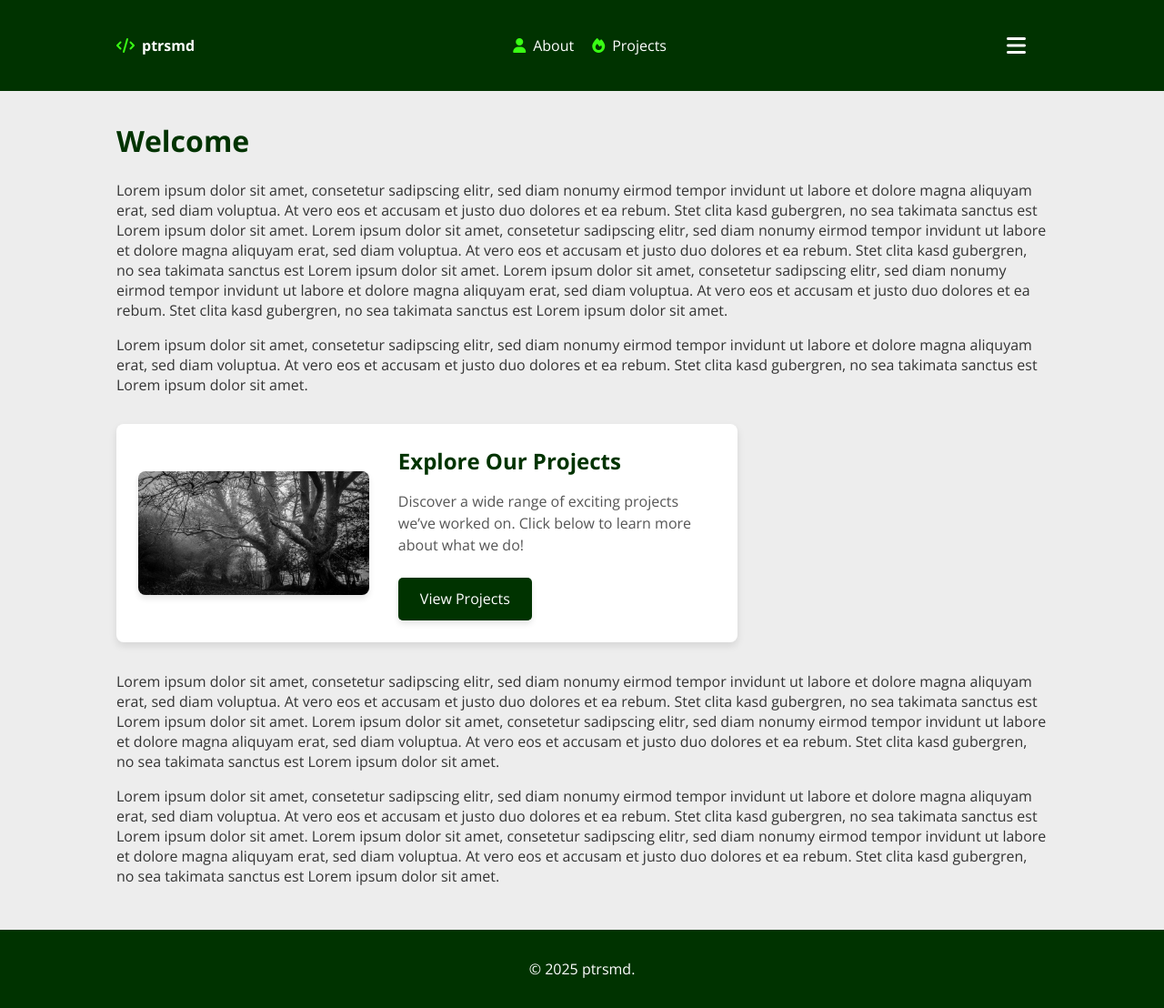
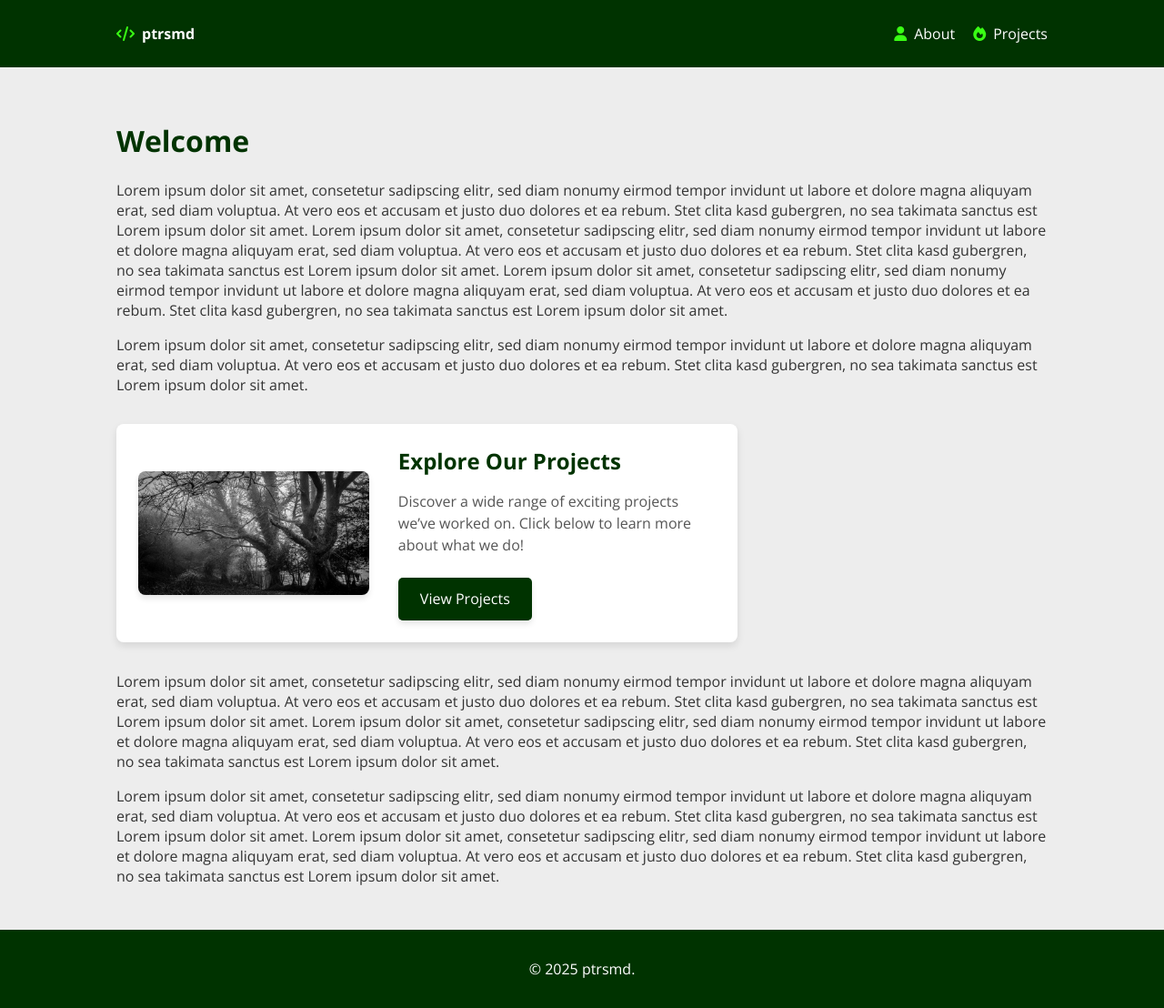
Before and after one commit to schminho/schminho.github.io, a Jekyll site: the page built from index.md, in a window 1280 px wide and 1108 px high. Shown: the whole window at 91% size. Built offline with Jekyll 4.4.1, drawn with Linux system fonts in a browser that asks for light colours.

Commit message:
Update style.css

```diff
--- a/assets/css/style.css
+++ b/assets/css/style.css
@@ -71,17 +71,24 @@ body {
     color: #39FF14; /* Neon Green for Icons */
 }
 
-/* Mobile Menu Button */
+/* Mobile Menu Button (Hidden on Desktop) */
 .menu-toggle {
     background: none;
     border: none;
     font-size: 24px;
     color: white;
     cursor: pointer;
-    display: flex;
+    display: none; /* Hides it by default */
     align-items: center;
     justify-content: center;
     transition: transform 0.3s ease-in-out;
+}
+
+/* Show Burger Button on Mobile */
+@media (max-width: 768px) {
+    .menu-toggle {
+        display: flex;
+    }
 }
 
 /* Transforms Burger into X */
```
